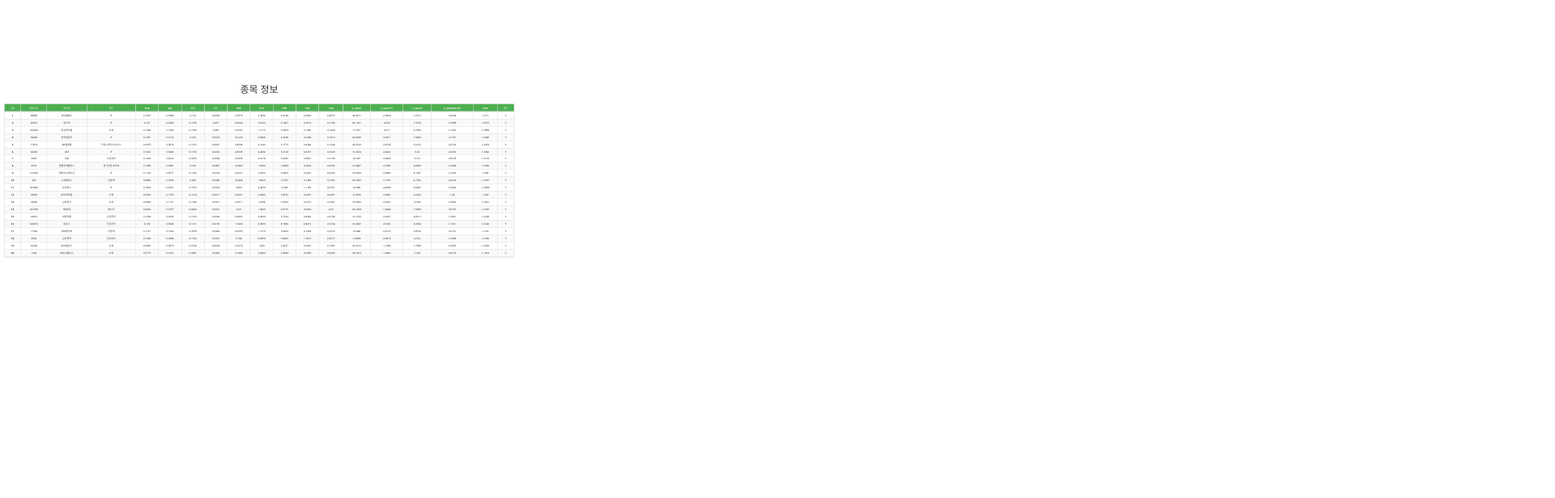
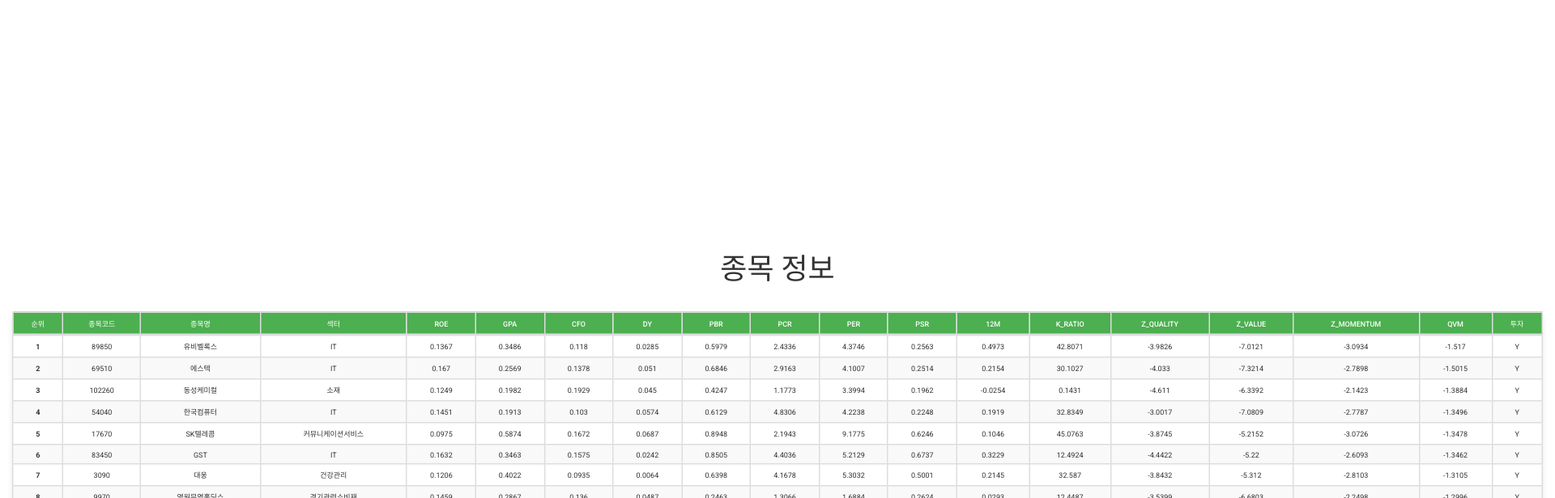
Before and after one commit to hhyun0828/my-website, a plain HTML site: page index.html in a window 1280 px wide. Shown: the top 616 px of the page at 81% size, 1920 px wide, since content can reach past the window. Drawn offline with Linux system fonts and the light colour scheme.

Commit message:
Update index.html

```diff
--- a/index.html
+++ b/index.html
@@ -18,7 +18,7 @@
             align-items: center;
             min-height: 100vh;
             flex-direction: column;
-            transform: scale(0.5); /* 페이지 전체를 250% 확대 */
+            transform: scale(1.5); /* 페이지 전체를 250% 확대 */
             transform-origin: top left; /* 확대의 기준점을 좌상단으로 설정 */
         }
 
```
